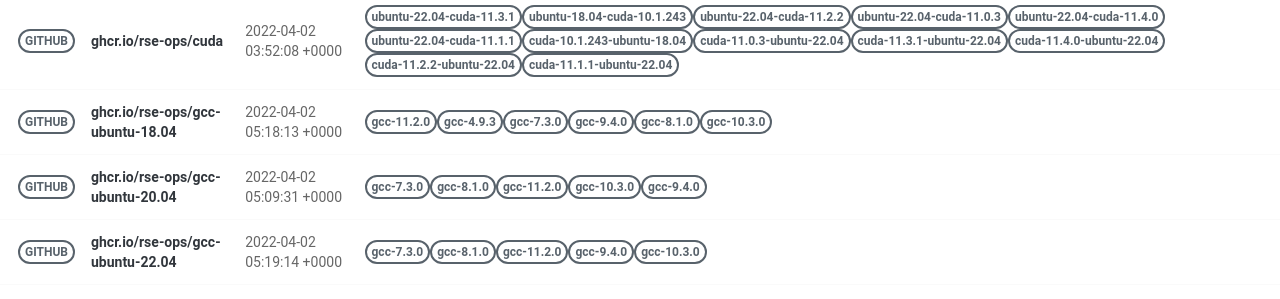
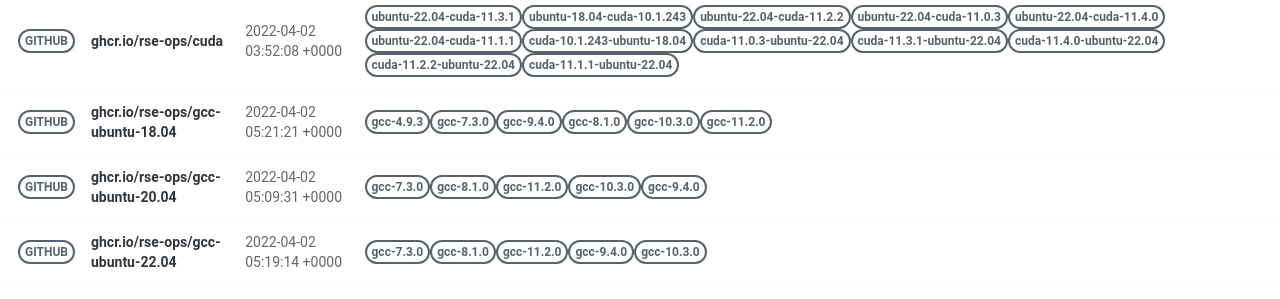
Before and after one commit to rse-ops/docker-images, a Jekyll site: the page built from pages/index.md, in a window 1280 px wide. Shown: the part 502-801 px from the top of the page. Built offline with Jekyll 4.4.1, drawn with Linux system fonts in a browser that asks for light colours; nearby versions of some CDN libraries.

Commit message:
Automated push to update library 2022-04-02

```diff
--- a/_library/ghcr.io-rse-ops-gcc-ubuntu-18.04.md
+++ b/_library/ghcr.io-rse-ops-gcc-ubuntu-18.04.md
@@ -1,14 +1,11 @@
 ---
 layout: container
 name: ghcr.io/rse-ops/gcc-ubuntu-18.04
-updated_at: 2022-04-02 05:18:13.629547
+updated_at: 2022-04-02 05:21:21.041127
 
 
 container_url: https://github.com/orgs/rse-ops/packages/container/package/gcc-ubuntu-18.04
 versions:
- - tag: gcc-11.2.0
-   dockerfile: https://github.com/rse-ops/docker-images/blob/main/ubuntu/gcc/Dockerfile
-   manifest: https://crane.ggcr.dev/manifest/ghcr.io/rse-ops/gcc-ubuntu-18.04:gcc-11.2.0
  - tag: gcc-4.9.3
    dockerfile: https://github.com/rse-ops/docker-images/blob/main/ubuntu/gcc/Dockerfile
    manifest: https://crane.ggcr.dev/manifest/ghcr.io/rse-ops/gcc-ubuntu-18.04:gcc-4.9.3
```
Also changed, not shown: other parts of _library/ghcr.io-rse-ops-gcc-ubuntu-18.04.md (+3 -0 lines).
